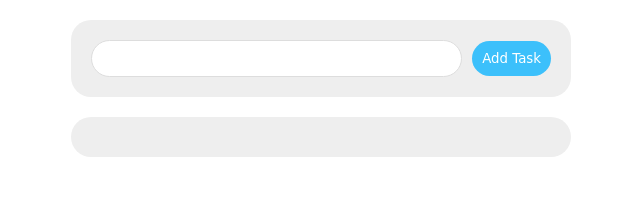
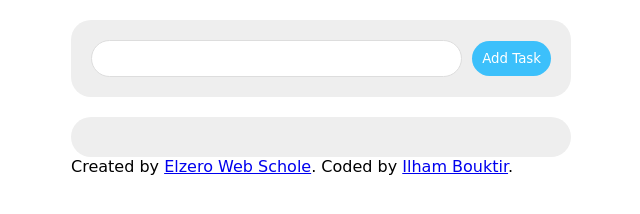
Before and after one commit to ilham-bouk/ToDo_List, a plain HTML site: page index.html in a window 1280 px wide. Shown: the whole page, without its empty margins (319-959 px from the left). Drawn offline with Linux system fonts and the light colour scheme.

Commit message:
Update index.html

```diff
--- a/index.html
+++ b/index.html
@@ -13,6 +13,10 @@
                 <input type="submit" class="add" value="Add Task">
             </div>
             <div class="tasks"></div>
+            <div class="attribution">
+                Created by <a href="#" target="_blank">Elzero Web Schole</a>.
+                Coded by <a href="https://github.com/ilham-bouk">Ilham Bouktir</a>.
+            </div>
         </div>
         <script src="main.js"></script>
     </body>
```
